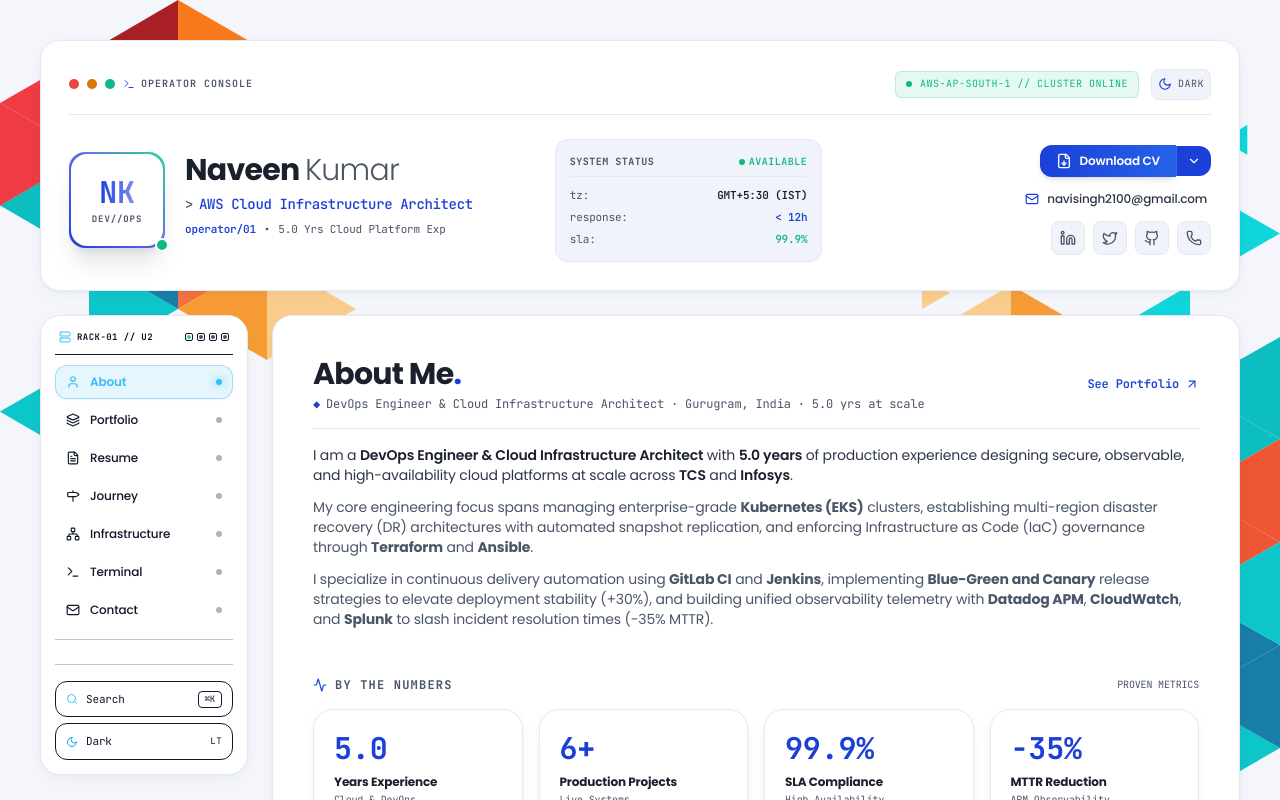
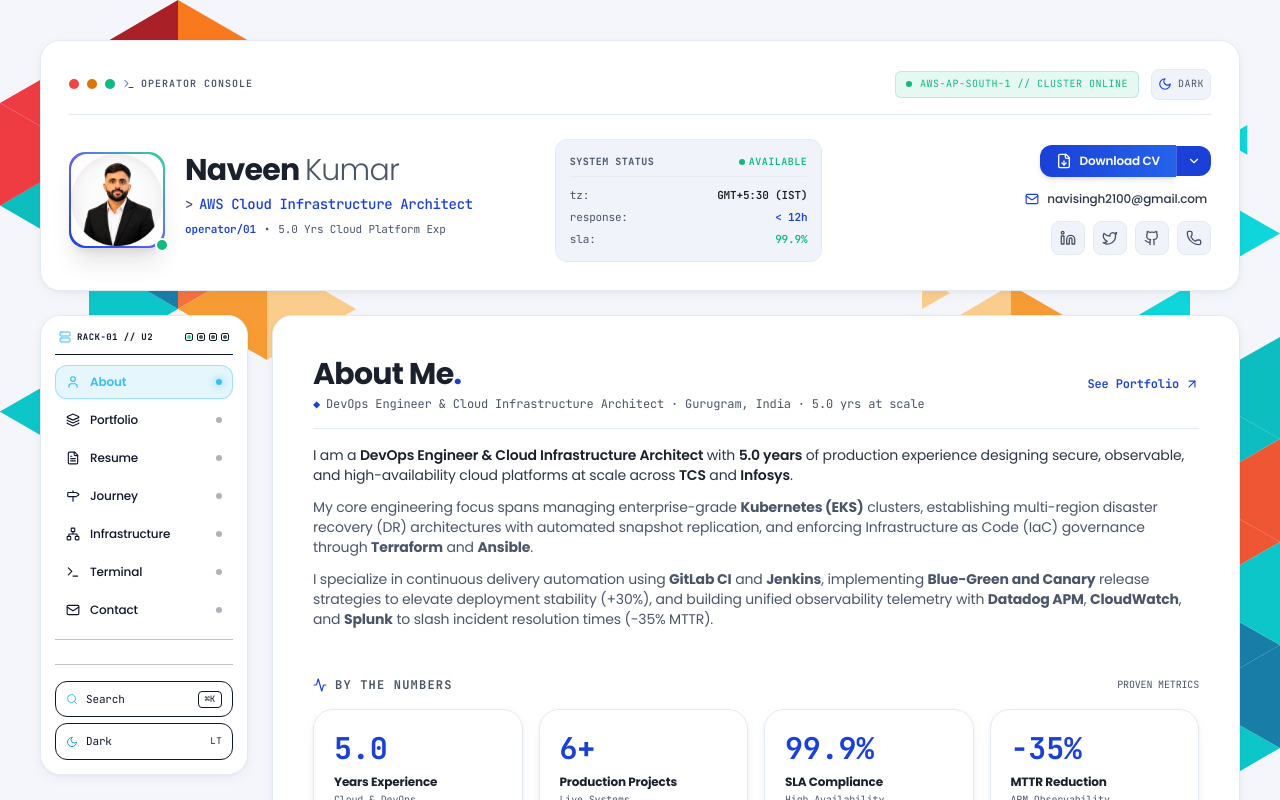
Before and after one commit to naveensingh575/portfolio, a React (Vite) app: page / in a window 1280 px wide. Shown: the top 800 px of the page. Built offline with nearby package versions, Linux system fonts and the light colour scheme; the HTML template or start-up script is replaced by a standard one.

Commit message:
feat: replace NK avatar with real photo

```diff
--- a/src/components/Header.tsx
+++ b/src/components/Header.tsx
@@ -93,13 +93,12 @@ export const Header: React.FC<HeaderProps> = ({
           {/* Avatar Frame */}
           <div className="relative flex-shrink-0 group">
             <div className="w-20 h-20 sm:w-24 sm:h-24 rounded-2xl p-[2px] bg-gradient-to-tr from-[var(--c-accent)] via-indigo-500 to-emerald-400 shadow-xl shadow-[var(--c-accent)]/10 group-hover:shadow-[var(--c-accent)]/25 transition-all">
-              <div className="w-full h-full bg-[var(--c-surface)] rounded-2xl flex flex-col items-center justify-center font-mono relative overflow-hidden">
-                <span className="text-2xl sm:text-3xl font-extrabold text-transparent bg-clip-text bg-gradient-to-r from-[var(--c-accent)] to-indigo-400">
-                  NK
-                </span>
-                <span className="text-[9px] text-[var(--c-muted)] tracking-widest uppercase font-bold mt-0.5">
-                  DEV//OPS
-                </span>
+              <div className="w-full h-full rounded-2xl overflow-hidden">
+                <img
+                  src="/naveen-avatar.jpg"
+                  alt="Naveen Kumar"
+                  className="w-full h-full object-cover object-top"
+                />
               </div>
             </div>
 
```
Also changed, not shown: public/naveen-avatar.jpg (added).
